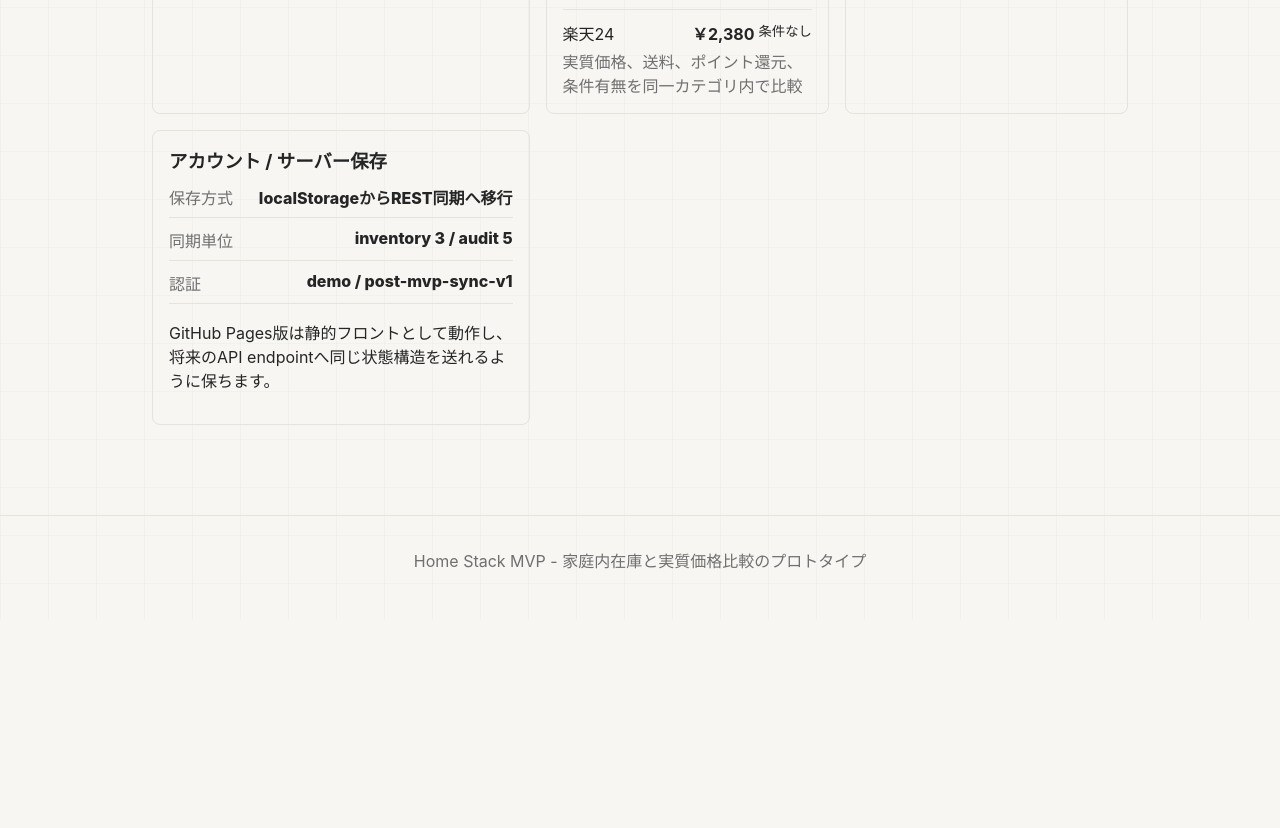
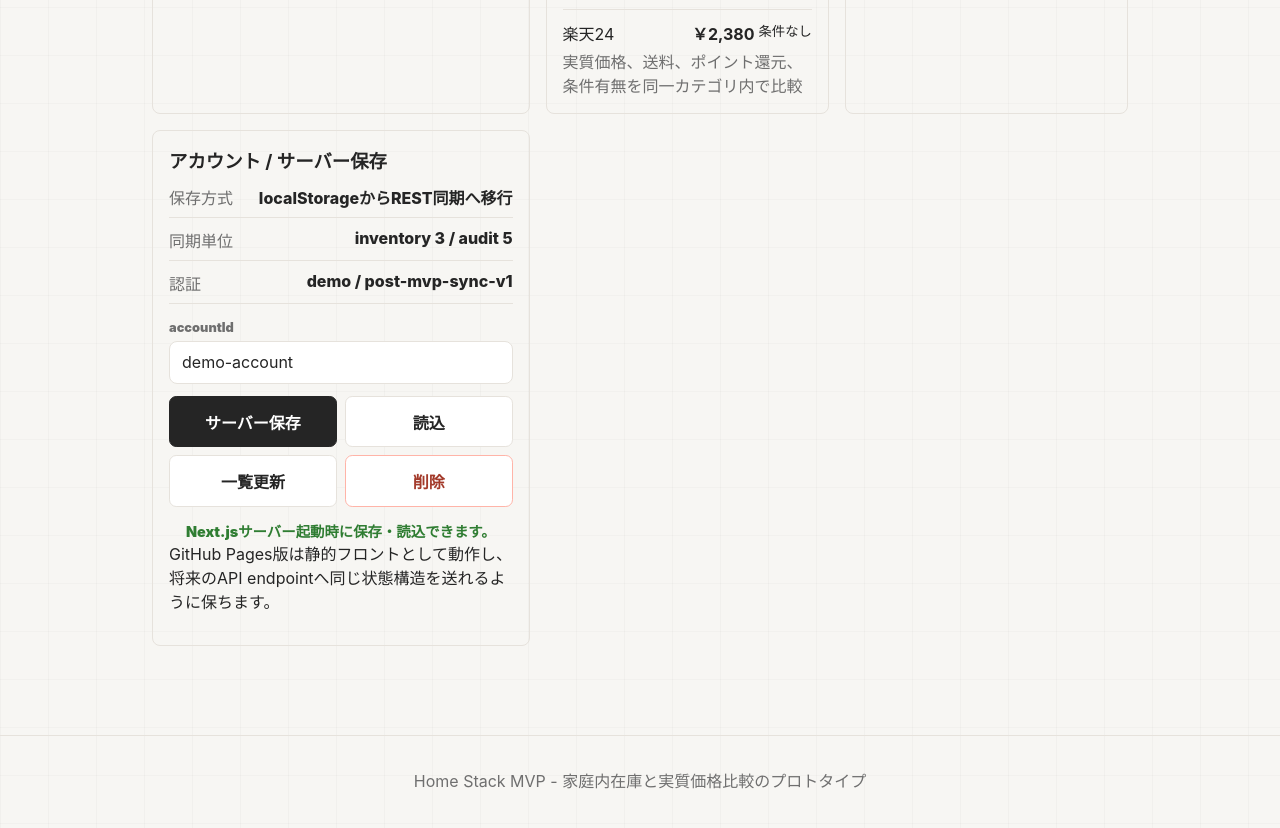
Before and after one commit to TMluku/Home-stack, a Next.js app: page / in a window 1280 px wide. Shown: the part 9160-9988 px from the top of the page. Before the commit the page ends 9780 px from the top, so only its background shows below. Built offline with nearby package versions, Linux system fonts and the light colour scheme.

Commit message:
Connect account save controls

```diff
--- a/src/app/globals.css
+++ b/src/app/globals.css
@@ -1379,6 +1379,67 @@ h3 {
   text-align: right;
 }
 
+.ops-panel input {
+  background: var(--white);
+  border: 1px solid var(--line);
+  border-radius: 0.5rem;
+  color: var(--ink);
+  min-height: 2.6rem;
+  padding: 0.65rem 0.75rem;
+  width: 100%;
+}
+
+.field-label {
+  color: var(--muted);
+  display: block;
+  font-size: 0.8rem;
+  font-weight: 900;
+  margin-bottom: 0.35rem;
+}
+
+.ops-actions {
+  display: grid;
+  gap: 0.5rem;
+  grid-template-columns: repeat(2, minmax(0, 1fr));
+  margin-top: 0.75rem;
+}
+
+.ops-actions .button {
+  min-height: 2.4rem;
+  padding-inline: 0.65rem;
+  width: 100%;
+}
+
+.account-list {
+  display: grid;
+  gap: 0.5rem;
+  margin: 0.85rem 0;
+}
+
+.account-list button {
+  background: var(--white);
+  border: 1px solid var(--line);
+  border-radius: 0.5rem;
+  color: var(--ink);
+  cursor: pointer;
+  display: grid;
+  gap: 0.2rem;
+  min-height: 3.2rem;
+  padding: 0.65rem;
+  text-align: left;
+}
+
+.account-list span {
+  font-weight: 900;
+  overflow-wrap: anywhere;
+}
+
+.account-list small {
+  color: var(--muted);
+  font-weight: 800;
+  overflow-wrap: anywhere;
+}
+
 @media (max-width: 860px) {
   .nav__link {
     display: none;
--- a/src/components/HomeStackApp.tsx
+++ b/src/components/HomeStackApp.tsx
@@ -62,6 +62,16 @@ const filterLabels: Record<OfferFilter, string> = {
 const isStaticExport = process.env.NEXT_PUBLIC_STATIC_EXPORT === "true";
 const serverSyncAccountId = "demo-account";
 
+type ServerAccountSummary = {
+  accountId: string;
+  authMode: string;
+  displayName?: string;
+  lastSavedAt: string;
+  inventoryCount: number;
+  conditionalAuditCount: number;
+  notificationDraftCount: number;
+};
+
 export function HomeStackApp() {
   const [state, setState] = useState<AppState>(() => createDefaultState());
   const [loaded, setLoaded] = useState(false);
@@ -80,6 +90,12 @@ export function HomeStackApp() {
   const [janCode, setJanCode] = useState("");
   const [productSearchResult, setProductSearchResult] = useState<ProductSearchResult | null>(null);
   const [productSearchStatus, setProductSearchStatus] = useState("商品名から複数ECサイトの価格候補を検索できます。");
+  const [serverAccountId, setServerAccountId] = useState(serverSyncAccountId);
+  const [serverAccounts, setServerAccounts] = useState<ServerAccountSummary[]>([]);
+  const [serverSyncBusy, setServerSyncBusy] = useState(false);
+  const [serverSyncMessage, setServerSyncMessage] = useState(
+    isStaticExport ? "GitHub Pages版ではAPI保存は未接続です。" : "Next.jsサーバー起動時に保存・読込できます。",
+  );
 
   useEffect(() => {
     try {
@@ -112,12 +128,12 @@ export function HomeStackApp() {
     () =>
       summarizeNotificationJobs(
         buildNotificationJobs({
-          accountId: serverSyncAccountId,
+          accountId: serverAccountId,
           drafts: notificationDrafts,
           contactPoints: {},
         }),
       ),
-    [notificationDrafts],
+    [serverAccountId, notificationDrafts],
   );
   const priceFetchPlan = useMemo(
     () => buildPriceFetchPlan(productSearchQuery || janCode || activeOffer?.title || "", livePriceUrls.split(/\r?\n/)),
@@ -126,11 +142,12 @@ export function HomeStackApp() {
   const serverSyncPayload = useMemo(
     () =>
       buildServerSyncPayload({
+        accountId: serverAccountId,
         state,
         auditLog: conditionAuditLog,
         notificationDrafts,
       }),
-    [state, conditionAuditLog, notificationDrafts],
+    [serverAccountId, state, conditionAuditLog, notificationDrafts],
   );
   const bestConditionSavings = useMemo(
     () =>
@@ -385,6 +402,117 @@ export function HomeStackApp() {
   function resetState() {
     setState(createDefaultState());
     setPrivacyMessage("端末内データをリセットしました");
+  }
+
+  async function refreshServerAccounts(nextMessage?: string) {
+    if (isStaticExport) {
+      setServerSyncMessage("GitHub Pages版ではサーバー側アカウント一覧は使えません。");
+      return;
+    }
+
+    setServerSyncBusy(true);
+    try {
+      const response = await fetch("/api/account/list", { method: "POST" });
+      const payload = (await response.json()) as { ok?: boolean; accounts?: ServerAccountSummary[]; error?: string };
+      if (!response.ok || !payload.ok) throw new Error(payload.error ?? "保存済みアカウント一覧を取得できませんでした。");
+      setServerAccounts(payload.accounts ?? []);
+      setServerSyncMessage(
+        nextMessage ??
+          ((payload.accounts?.length ?? 0) > 0 ? "保存済みアカウント一覧を更新しました。" : "保存済みアカウントはまだありません。"),
+      );
+    } catch (error) {
+      setServerSyncMessage(error instanceof Error ? error.message : "保存済みアカウント一覧を取得できませんでした。");
+    } finally {
+      setServerSyncBusy(false);
+    }
+  }
+
+  async function saveServerState() {
+    if (isStaticExport) {
+      setServerSyncMessage("GitHub Pages版ではAPI保存は未接続です。Next.jsサーバーで有効になります。");
+      return;
+    }
+
+    setServerSyncBusy(true);
+    try {
+      const response = await fetch("/api/state/save", {
+        method: "POST",
+        headers: { "content-type": "application/json" },
+        body: JSON.stringify({ payload: serverSyncPayload }),
+      });
+      const payload = (await response.json()) as { ok?: boolean; stored?: { accountId: string; savedAt: string }; error?: string };
+      if (!response.ok || !payload.ok || !payload.stored) throw new Error(payload.error ?? "サーバー保存に失敗しました。");
+      setServerAccountId(payload.stored.accountId);
+      await refreshServerAccounts(`${payload.stored.accountId} を保存しました。`);
+    } catch (error) {
+      setServerSyncMessage(error instanceof Error ? error.message : "サーバー保存に失敗しました。");
+    } finally {
+      setServerSyncBusy(false);
+    }
+  }
+
+  async function loadServerState() {
+    if (isStaticExport) {
+      setServerSyncMessage("GitHub Pages版ではAPI読込は未接続です。Next.jsサーバーで有効になります。");
+      return;
+    }
+
+    const accountId = serverAccountId.trim();
+    if (!accountId) {
+      setServerSyncMessage("読み込むaccountIdを入力してください。");
+      return;
+    }
+
+    setServerSyncBusy(true);
+    try {
+      const response = await fetch("/api/state/load", {
+        method: "POST",
+        headers: { "content-type": "application/json" },
+        body: JSON.stringify({ accountId }),
+      });
+      const payload = (await response.json()) as {
+        ok?: boolean;
+        stored?: { accountId: string; payload: ServerSyncPayload };
+        error?: string;
+      };
+      if (!response.ok || !payload.ok || !payload.stored) throw new Error(payload.error ?? "保存済み状態を読み込めませんでした。");
+      setState(normalizeState(payload.stored.payload.state));
+      setServerAccountId(payload.stored.accountId);
+      setServerSyncMessage(`${payload.stored.accountId} を読み込みました。`);
+    } catch (error) {
+      setServerSyncMessage(error instanceof Error ? error.message : "保存済み状態を読み込めませんでした。");
+    } finally {
+      setServerSyncBusy(false);
+    }
+  }
+
+  async function resetServerSavedState() {
+    if (isStaticExport) {
+      setServerSyncMessage("GitHub Pages版ではAPI削除は未接続です。Next.jsサーバーで有効になります。");
+      return;
+    }
+
+    const accountId = serverAccountId.trim();
+    if (!accountId) {
+      setServerSyncMessage("削除するaccountIdを入力してください。");
+      return;
+    }
+
+    setServerSyncBusy(true);
+    try {
+      const response = await fetch("/api/state/reset", {
+        method: "POST",
+        headers: { "content-type": "application/json" },
+        body: JSON.stringify({ accountId }),
+      });
+      const payload = (await response.json()) as { ok?: boolean; result?: { accountId: string }; error?: string };
+      if (!response.ok || !payload.ok || !payload.result) throw new Error(payload.error ?? "保存済み状態を削除できませんでした。");
+      await refreshServerAccounts(`${payload.result.accountId} の保存済み状態を削除しました。`);
+    } catch (error) {
+      setServerSyncMessage(error instanceof Error ? error.message : "保存済み状態を削除できませんでした。");
+    } finally {
+      setServerSyncBusy(false);
+    }
   }
 
   return (
@@ -925,7 +1053,16 @@ export function HomeStackApp() {
           priceFetchPlan={priceFetchPlan}
           queueItemCount={queueSummary.itemCount}
           queueTotal={queueSummary.totalEffectivePrice}
+          serverAccountId={serverAccountId}
+          serverAccounts={serverAccounts}
+          serverSyncBusy={serverSyncBusy}
+          serverSyncMessage={serverSyncMessage}
           serverSyncPayload={serverSyncPayload}
+          onLoadServerState={loadServerState}
+          onRefreshServerAccounts={refreshServerAccounts}
+          onResetServerState={resetServerSavedState}
+          onSaveServerState={saveServerState}
+          onServerAccountIdChange={setServerAccountId}
         />
       </main>
 
@@ -1211,7 +1348,16 @@ function PostMvpOpsPanel({
   priceFetchPlan,
   queueItemCount,
   queueTotal,
+  serverAccountId,
+  serverAccounts,
+  serverSyncBusy,
+  serverSyncMessage,
   serverSyncPayload,
+  onLoadServerState,
+  onRefreshServerAccounts,
+  onResetServerState,
+  onSaveServerState,
+  onServerAccountIdChange,
 }: {
   conditionAuditLog: ConditionAuditLogEntry[];
   notificationDrafts: NotificationDraft[];
@@ -1219,7 +1365,16 @@ function PostMvpOpsPanel({
   priceFetchPlan: PriceFetchPlanStep[];
   queueItemCount: number;
   queueTotal: number;
+  serverAccountId: string;
+  serverAccounts: ServerAccountSummary[];
+  serverSyncBusy: boolean;
+  serverSyncMessage: string;
   serverSyncPayload: ServerSyncPayload;
+  onLoadServerState: () => void;
+  onRefreshServerAccounts: () => void;
+  onResetServerState: () => void;
+  onSaveServerState: () => void;
+  onServerAccountIdChange: (value: string) => void;
 }) {
   const auditPreview = conditionAuditLog.slice(0, 8);
   const latestDraft = notificationDrafts[0];
@@ -1316,6 +1471,45 @@ function PostMvpOpsPanel({
               </dd>
             </div>
           </dl>
+          <label className="field-label" htmlFor="server-account-id">
+            accountId
+          </label>
+          <input
+            id="server-account-id"
+            type="text"
+            value={serverAccountId}
+            onChange={(event) => onServerAccountIdChange(event.target.value)}
+            placeholder="demo-account"
+          />
+          <div className="ops-actions">
+            <button className="button button--primary" type="button" onClick={onSaveServerState} disabled={serverSyncBusy}>
+              サーバー保存
+            </button>
+            <button className="button button--ghost" type="button" onClick={onLoadServerState} disabled={serverSyncBusy}>
+              読込
+            </button>
+            <button className="button button--ghost" type="button" onClick={onRefreshServerAccounts} disabled={serverSyncBusy}>
+              一覧更新
+            </button>
+            <button className="button button--ghost danger-button" type="button" onClick={onResetServerState} disabled={serverSyncBusy}>
+              削除
+            </button>
+          </div>
+          <p className="state-message" role="status">
+            {serverSyncMessage}
+          </p>
+          {serverAccounts.length > 0 ? (
+            <div className="account-list">
+              {serverAccounts.slice(0, 3).map((account) => (
+                <button type="button" key={account.accountId} onClick={() => onServerAccountIdChange(account.accountId)}>
+                  <span>{account.displayName ?? account.accountId}</span>
+                  <small>
+                    inventory {account.inventoryCount} / audit {account.conditionalAuditCount} / notice {account.notificationDraftCount}
+                  </small>
+                </button>
+              ))}
+            </div>
+          ) : null}
           <p>GitHub Pages版は静的フロントとして動作し、将来のAPI endpointへ同じ状態構造を送れるように保ちます。</p>
         </section>
       </div>
```
Also changed, not shown: 3 other files (tests, documents, lock files or other folders).
